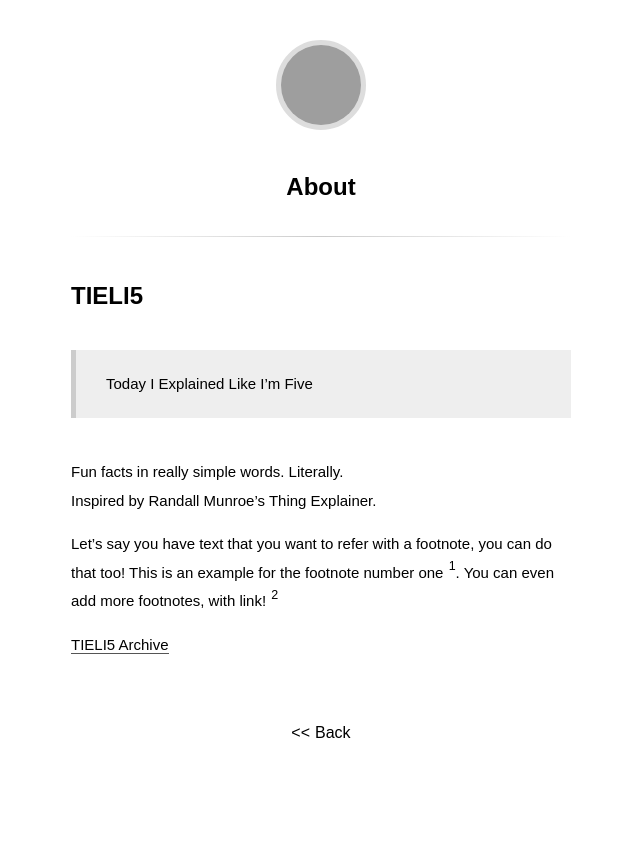
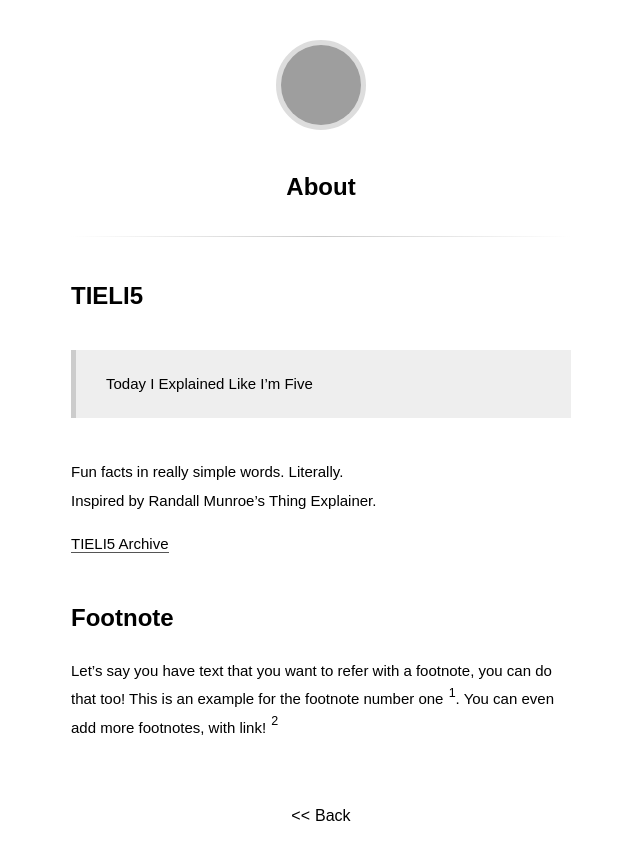
Before and after one commit to migzpogi/migzpogi.github.io, a Jekyll site: the page built from about.md, in a window 1280 px wide, cut to the strip 0-860 px from the top of the page. Shown: the whole strip, without its empty margins (319-959 px from the left). Built offline with Jekyll 4.4.1, drawn with Linux system fonts in a browser that asks for light colours; some web fonts are replaced; grey boxes are pictures that could not be loaded.

Commit message:
Created a new section.

```diff
--- a/about.md
+++ b/about.md
@@ -8,9 +8,11 @@ title: About
 Fun facts in really simple words. Literally.
 Inspired by Randall Munroe's Thing Explainer.
 
+[TIELI5 Archive](https://migzpogi.github.io/tieli5)
+
+## Footnote
+
 Let's say you have text that you want to refer with a footnote, you can do that too! This is an example for the footnote number one [^1]. You can even add more footnotes, with link! [^2]
-
-[TIELI5 Archive](https://migzpogi.github.io/tieli5)
 
 [^1]: Footnote number one yeah baby!
 
```
